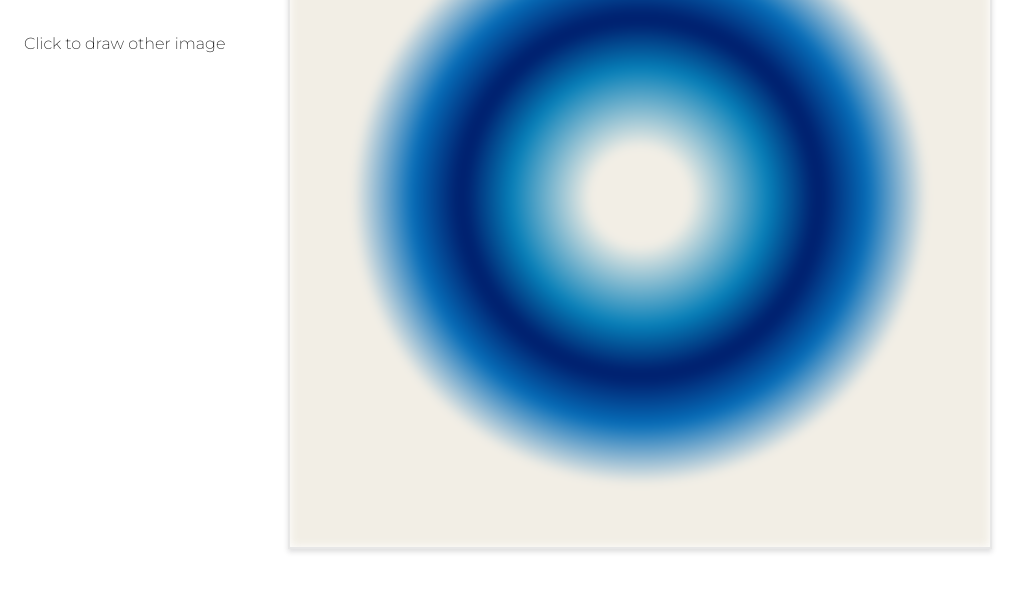
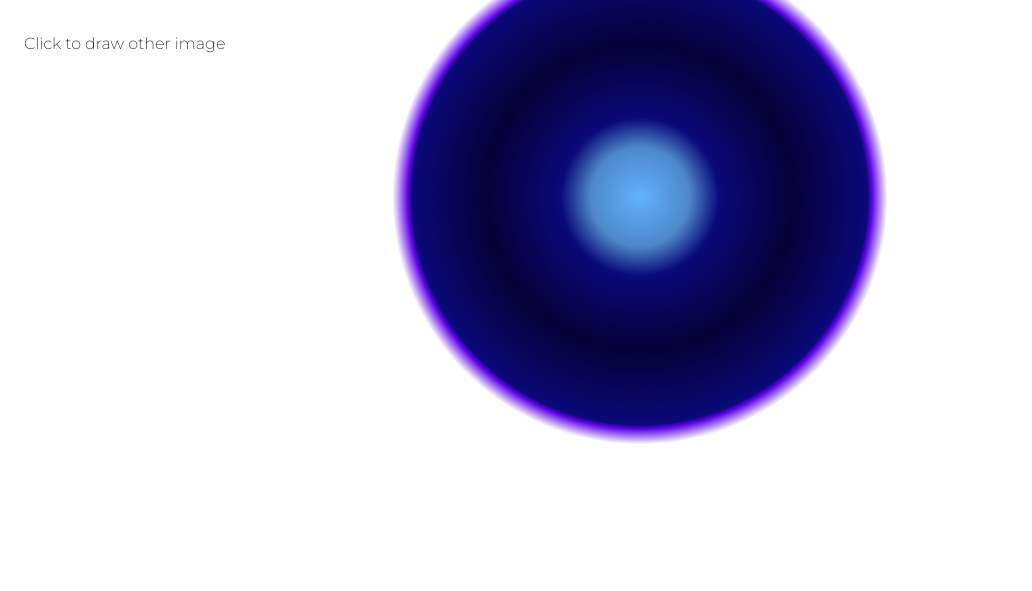
Before and after one commit to KamQuoss/Fangor, a plain HTML site: page index.html in a window 1280 px wide. Shown: the part 203-794 px from the top of the page, without its empty margins (0-1032 px from the left). Drawn offline with Linux system fonts and the light colour scheme.

Commit message:
bug fixes

```diff
--- a/css/style.css
+++ b/css/style.css
@@ -1,7 +1,7 @@
-@import url("https://fonts.googleapis.com/css2?family=Montserrat:ital,wght@0,200;0,900;1,500&display=swap");
+@import url('https://fonts.googleapis.com/css2?family=Montserrat:ital,wght@0,200;0,900;1,500&display=swap');
 
 body {
-  font-family: "Montserrat", sans-serif;
+    font-family: 'Montserrat', sans-serif;
 }
 header {
     margin-left: 1rem;
@@ -21,10 +21,18 @@ p {
     font-weight: 200;
     font-style: normal;
 }
-.image-border {
-  z-index: -1;
-  box-shadow: 0 3px 5px 0 rgb(34 36 38 / 15%);
-  border: 2px solid rgb(231, 231, 231);
+.image-content {
+  background: rgb(99, 177, 252);
+  background: radial-gradient(
+    circle,
+    rgba(99, 177, 252, 1) 0%,
+    rgba(77, 136, 202, 1) 10%,
+    rgba(9, 9, 121, 1) 16%,
+    rgba(6, 0, 55, 1) 31%,
+    rgba(9, 9, 121, 1) 46%,
+    rgba(99, 8, 235, 1) 47%,
+    rgba(255, 255, 255, 1) 50%
+  );
   width: 700px;
   height: 700px;
   margin: auto auto;
@@ -33,21 +41,5 @@ p {
   right: 0;
   top: 0;
   bottom: 0;
+  margin: auto;
 }
-.image-content {
-  z-index: -2;
-  clip-path: inset(0px 0px);
-  background: rgb(254, 254, 254);
-  background: radial-gradient(
-    circle,
-    rgb(242, 238, 229) 10%,
-    rgb(6, 127, 184) 26%,
-    rgb(0, 33, 112) 35%,
-    rgb(0, 33, 112) 37%,
-    rgb(6, 109, 184) 46%,
-    rgb(242, 238, 229) 58%
-  );
-  width: 100%;
-  height: 100%;
-  filter: blur(5px);
-}
--- a/index.html
+++ b/index.html
@@ -4,7 +4,7 @@
     <meta charset="UTF-8">
     <meta name="viewport" content="width=device-width, initial-scale=1.0">
     <title>Get inspired by Fangor</title>
-    <link href="/css/style.css" rel="stylesheet">
+    <link href="./css/style.css" rel="stylesheet">
     <link rel="shortcut icon" href="ms-icon-150x150.png" type="image/x-icon">
 </head>
 <body>
--- a/style.css
+++ /dev/null
@@ -1,45 +0,0 @@
-@import url('https://fonts.googleapis.com/css2?family=Montserrat:ital,wght@0,200;0,900;1,500&display=swap');
-
-body {
-    font-family: 'Montserrat', sans-serif;
-}
-header {
-    margin-left: 1rem;
-}
-h1 {
-    font-size: 5.4rem;
-    margin-bottom: 0.5rem;
-}
-h5 {
-    font-size: 1.4rem;
-    margin-block-start: 0.5rem;
-    font-weight: 500;
-    font-style: italic;
-    text-transform: uppercase;
-}
-p {
-    font-weight: 200;
-    font-style: normal;
-}
-.image-content {
-  background: rgb(99, 177, 252);
-  background: radial-gradient(
-    circle,
-    rgba(99, 177, 252, 1) 0%,
-    rgba(77, 136, 202, 1) 10%,
-    rgba(9, 9, 121, 1) 16%,
-    rgba(6, 0, 55, 1) 31%,
-    rgba(9, 9, 121, 1) 46%,
-    rgba(99, 8, 235, 1) 47%,
-    rgba(255, 255, 255, 1) 50%
-  );
-  width: 700px;
-  height: 700px;
-  margin: auto auto;
-  position: absolute;
-  left: 0;
-  right: 0;
-  top: 0;
-  bottom: 0;
-  margin: auto;
-}
```
Lines whose indentation alone changed are shown as unchanged.
